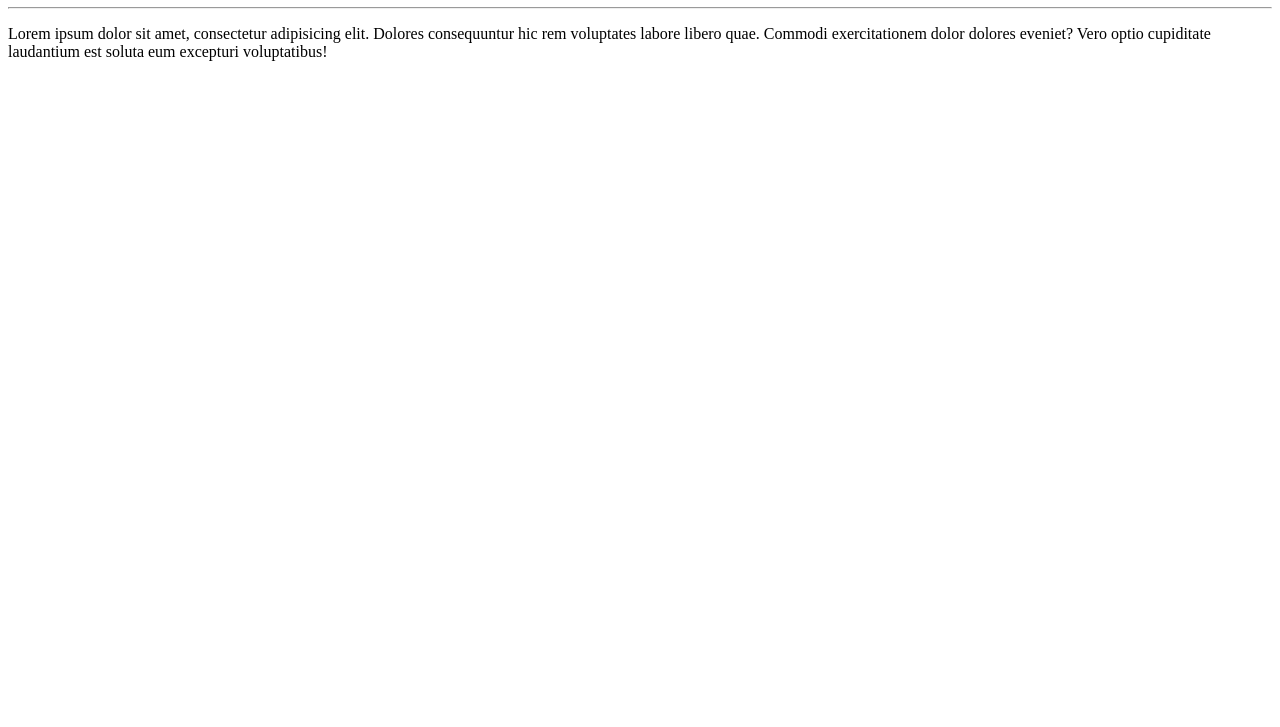
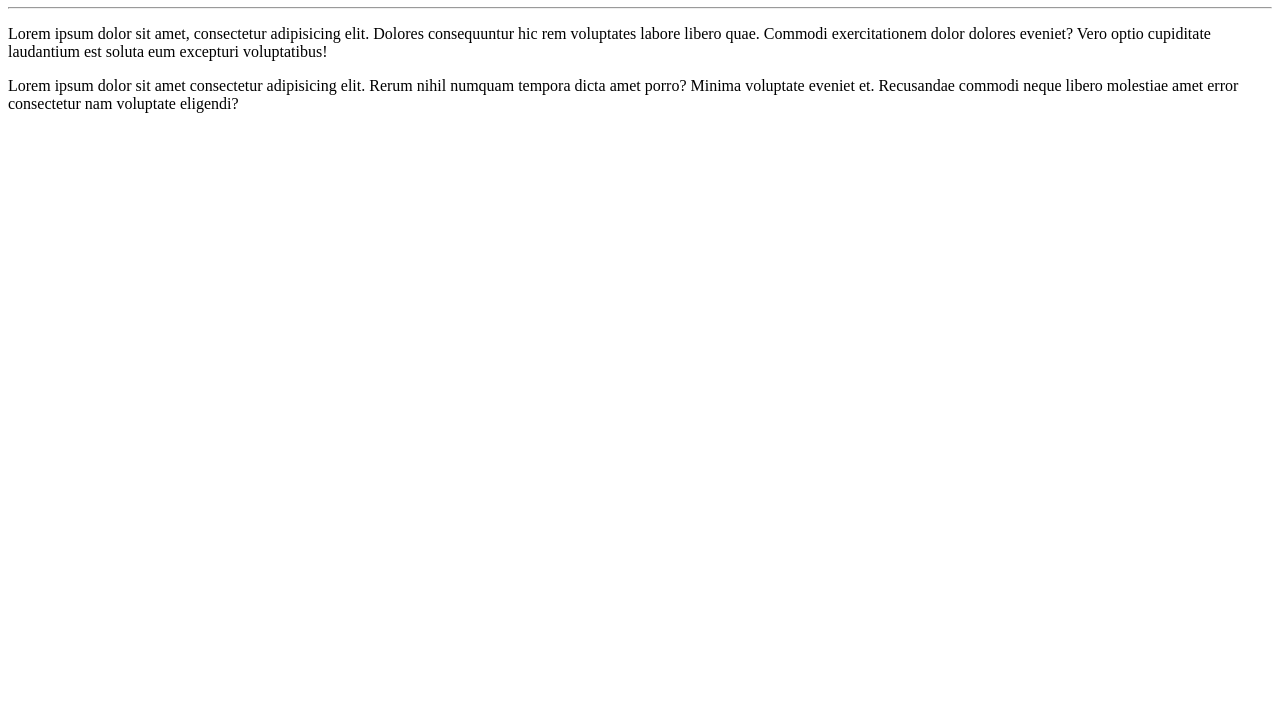
Before and after one commit to Miranda721/OL--_MUNDO, a plain HTML site: page site exemplo/index.html in a window 1280 px wide. Shown: the part 73-800 px from the top of the page. Drawn offline with Linux system fonts and the light colour scheme.

Commit message:
Add um paragrafo

```diff
--- a/site exemplo/index.html
+++ b/site exemplo/index.html
@@ -10,5 +10,6 @@
     <HR>
     <P>Lorem ipsum dolor sit amet, consectetur adipisicing elit. Dolores consequuntur hic rem voluptates labore libero quae. Commodi exercitationem dolor dolores eveniet? Vero optio cupiditate laudantium est soluta eum excepturi voluptatibus!</P>
 
+    <p>Lorem ipsum dolor sit amet consectetur adipisicing elit. Rerum nihil numquam tempora dicta amet porro? Minima voluptate eveniet et. Recusandae commodi neque libero molestiae amet error consectetur nam voluptate eligendi?</p>
 </body>
 </html>
```
